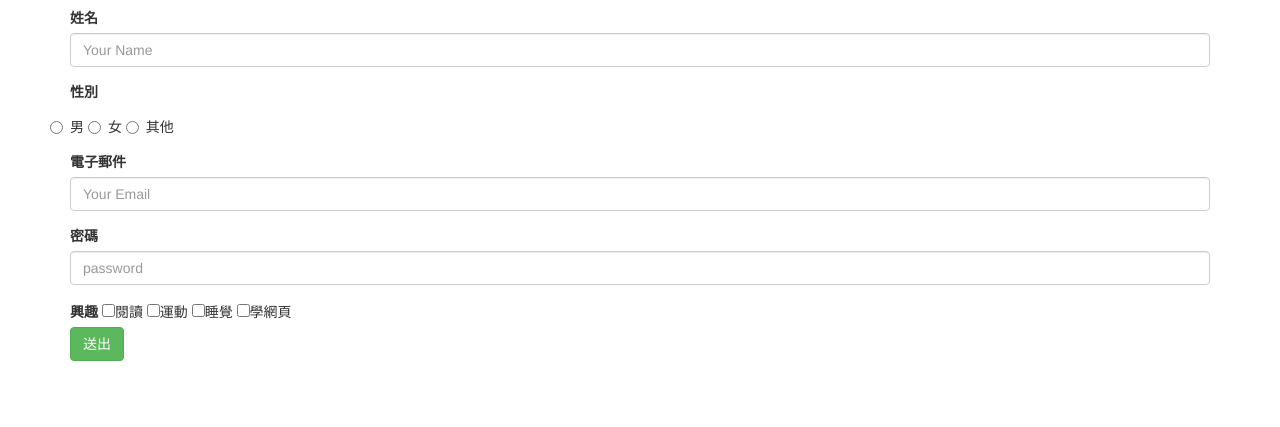
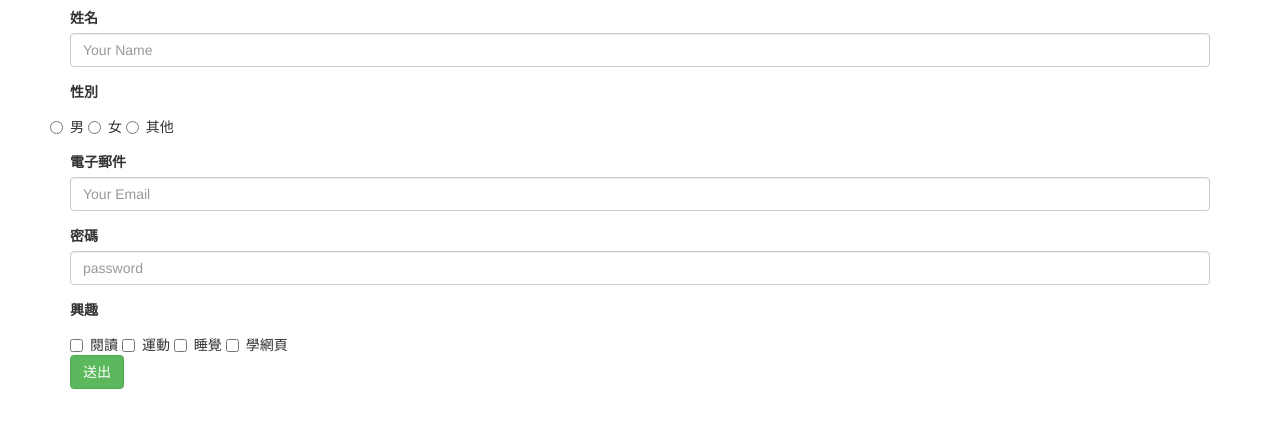
Before and after one commit to kitty5789/hw07, a plain HTML site: page index3.html in a window 1280 px wide. Shown: the part 75-502 px from the top of the page. Drawn offline with Linux system fonts and the light colour scheme; files that its build step writes are made by us from their sources.

Commit message:
Update index3.html

```diff
--- a/index3.html
+++ b/index3.html
@@ -38,10 +38,11 @@
 
     <div class="form-group">
       <label>興趣</label>
-      <input type="checkbox" name="interest">閱讀</label>
-      <input type="checkbox" name="interest">運動</label>
-      <input type="checkbox" name="interest">睡覺</label>
-      <input type="checkbox" name="interest">學網頁</label>
+      <div class="checkbox">
+      <label><input type="checkbox" name="interest">閱讀</label>
+      <label><input type="checkbox" name="interest">運動</label>
+      <label><input type="checkbox" name="interest">睡覺</label>
+      <label><input type="checkbox" name="interest">學網頁</label>
       <div>
       </div>
     <button type="submit" class="btn btn-success">送出</button>
```
